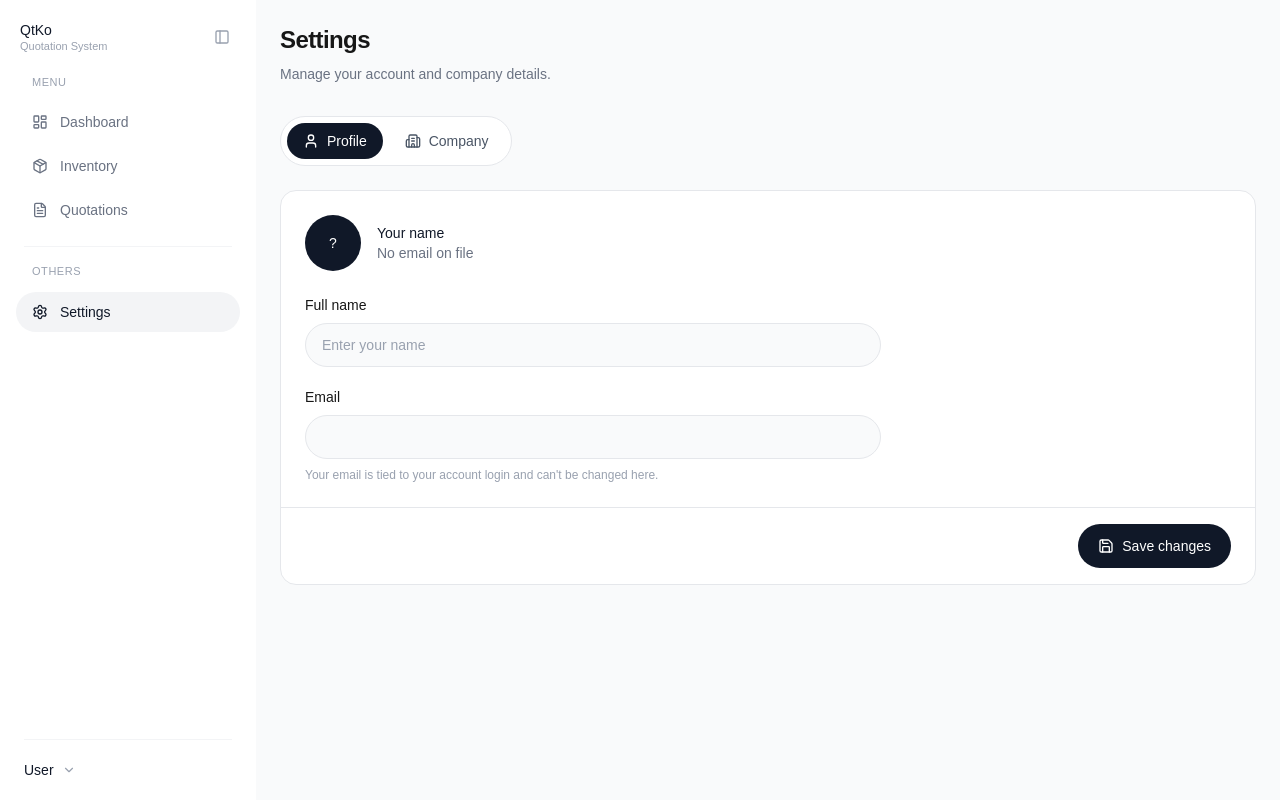
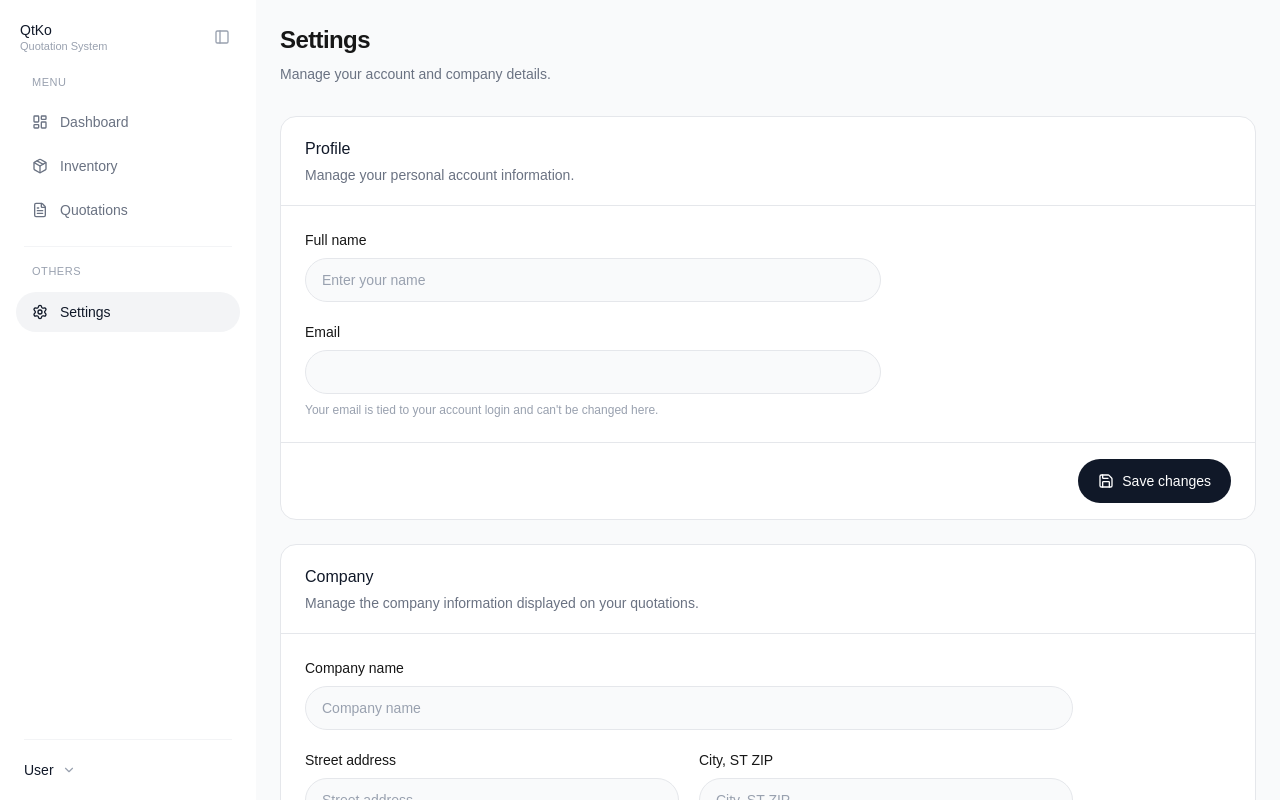
Before and after one commit to alexismierah/systems, a Next.js app in the folder qt/: page /dashboard/settings in a window 1280 px wide. Shown: the top 800 px of the page. Built offline with nearby package versions, Linux system fonts and the light colour scheme; no server answers.

Commit message:
Update page.tsx

```diff
--- a/qt/src/app/dashboard/settings/page.tsx
+++ b/qt/src/app/dashboard/settings/page.tsx
@@ -1,7 +1,7 @@
 "use client";
 
 import { useEffect, useState } from "react";
-import { User, Building2, Save, Loader2 } from "lucide-react";
+import { Save, Loader2 } from "lucide-react";
 import { createClient } from "@/lib/supabase/client";
 
 const fontStack =
@@ -30,23 +30,7 @@ const emptyCompany: CompanyInfo = {
 const inputClass =
   "h-11 w-full rounded-full border border-gray-200 bg-gray-50 px-4 text-sm outline-none transition placeholder:text-gray-400 focus:border-gray-900 focus:bg-white focus:ring-2 focus:ring-gray-900/10";
 
-function getInitials(name: string, email: string) {
-  const source = name.trim() || email.trim();
-  if (!source) return "?";
-
-  const parts = source.split(/\s+/).filter(Boolean);
-  if (parts.length === 1) {
-    return parts[0].slice(0, 2).toUpperCase();
-  }
-
-  return (parts[0][0] + parts[parts.length - 1][0]).toUpperCase();
-}
-
 export default function SettingsPage() {
-  const [activeTab, setActiveTab] = useState<"profile" | "company">(
-    "profile"
-  );
-
   const [userId, setUserId] = useState<string | null>(null);
 
   const [name, setName] = useState("");
@@ -55,12 +39,16 @@ export default function SettingsPage() {
   const [company, setCompany] = useState<CompanyInfo>(emptyCompany);
 
   const [loadingProfile, setLoadingProfile] = useState(true);
-  const [saving, setSaving] = useState(false);
-  const [saved, setSaved] = useState(false);
-  const [error, setError] = useState("");
+  const [savingProfile, setSavingProfile] = useState(false);
+  const [savingCompany, setSavingCompany] = useState(false);
 
-  // Load the signed-in user's profile from Supabase (not localStorage,
-  // which nothing in the app ever populated).
+  const [profileSaved, setProfileSaved] = useState(false);
+  const [companySaved, setCompanySaved] = useState(false);
+
+  const [profileError, setProfileError] = useState("");
+  const [companyError, setCompanyError] = useState("");
+
+  // Load profile
   useEffect(() => {
     const supabase = createClient();
 
@@ -89,6 +77,7 @@ export default function SettingsPage() {
           (user.user_metadata?.full_name as string | undefined) ||
           ""
       );
+
       setEmail(profile?.email || user.email || "");
 
       setLoadingProfile(false);
@@ -96,25 +85,30 @@ export default function SettingsPage() {
 
     loadProfile();
 
-    // Company / letterhead info used on the quotation template.
+    // Load company information
     const storedCompany = localStorage.getItem("company-profile");
+
     if (storedCompany) {
       try {
-        setCompany({ ...emptyCompany, ...JSON.parse(storedCompany) });
+        setCompany({
+          ...emptyCompany,
+          ...JSON.parse(storedCompany),
+        });
       } catch {
         setCompany(emptyCompany);
       }
     }
   }, []);
 
-  const saveSettings = async () => {
-    setError("");
-    setSaving(true);
+  // Save Profile
+  const saveProfile = async () => {
+    setProfileError("");
+    setProfileSaved(false);
+    setSavingProfile(true);
 
     try {
-      if (activeTab === "profile") {
       if (!name.trim()) {
-          setError("Please enter your name.");
+        setProfileError("Please enter your name.");
         return;
       }
 
@@ -123,78 +117,102 @@ export default function SettingsPage() {
       if (userId) {
         const { error: updateError } = await supabase
           .from("profiles")
-            .update({ full_name: name.trim() })
+          .update({
+            full_name: name.trim(),
+          })
           .eq("id", userId);
 
         if (updateError) {
-            setError(updateError.message);
+          setProfileError(updateError.message);
           return;
         }
 
-          // Keep auth metadata in sync too (used as a fallback everywhere
-          // else in the app that reads the display name).
+        // Keep auth metadata in sync
         await supabase.auth.updateUser({
-            data: { full_name: name.trim() },
+          data: {
+            full_name: name.trim(),
+          },
         });
       }
 
-        // Let the sidebar (and anywhere else) know to refresh the name.
+      // Notify sidebar
       window.dispatchEvent(new Event("profile-updated"));
-      }
 
-      if (activeTab === "company") {
-        localStorage.setItem("company-profile", JSON.stringify(company));
-        window.dispatchEvent(new Event("company-updated"));
-      }
+      setProfileSaved(true);
 
-      setSaved(true);
-      setTimeout(() => setSaved(false), 2000);
+      setTimeout(() => {
+        setProfileSaved(false);
+      }, 2000);
     } finally {
-      setSaving(false);
+      setSavingProfile(false);
     }
   };
 
-  const tabs = [
-    { id: "profile" as const, label: "Profile", icon: User },
-    { id: "company" as const, label: "Company", icon: Building2 },
-  ];
+  // Save Company
+  const saveCompany = async () => {
+    setCompanyError("");
+    setCompanySaved(false);
+    setSavingCompany(true);
+
+    try {
+      localStorage.setItem(
+        "company-profile",
+        JSON.stringify(company)
+      );
+
+      // Notify sidebar
+      window.dispatchEvent(new Event("company-updated"));
+
+      setCompanySaved(true);
+
+      setTimeout(() => {
+        setCompanySaved(false);
+      }, 2000);
+    } catch {
+      setCompanyError("Unable to save company information.");
+    } finally {
+      setSavingCompany(false);
+    }
+  };
 
   return (
-    <div style={{ fontFamily: fontStack, fontWeight: 300 }}>
+    <div
+      style={{
+        fontFamily: fontStack,
+        fontWeight: 300,
+      }}
+    >
+      {/* Page Header */}
       <div className="mb-8">
-        <h1 className="text-2xl font-semibold tracking-tight">Settings</h1>
+        <h1 className="text-2xl font-semibold tracking-tight">
+          Settings
+        </h1>
 
         <p className="mt-2 text-sm text-gray-500">
           Manage your account and company details.
         </p>
       </div>
 
-      <div className="mb-6 inline-flex items-center gap-1.5 rounded-full border border-gray-200 bg-white p-1.5">
-        {tabs.map((tab) => {
-          const Icon = tab.icon;
-          const active = activeTab === tab.id;
+      {/* ========================= */}
+      {/* PROFILE */}
+      {/* ========================= */}
 
-          return (
-            <button
-              key={tab.id}
-              type="button"
-              onClick={() => setActiveTab(tab.id)}
-              className={`flex h-9 items-center gap-2 rounded-full px-4 text-sm transition ${
-                active
-                  ? "bg-gray-900 text-white"
-                  : "text-gray-600 hover:bg-gray-100 hover:text-gray-900"
-              }`}
-              style={{ fontWeight: active ? 500 : 400 }}
+      <section className="mb-6 overflow-hidden rounded-2xl border border-gray-200 bg-white">
+        {/* Section Header */}
+        <div className="border-b border-gray-200 px-6 py-5">
+          <h2
+            className="text-base text-gray-900"
+            style={{ fontWeight: 500 }}
           >
-              <Icon className="h-4 w-4" />
-              {tab.label}
-            </button>
-          );
-        })}
+            Profile
+          </h2>
+
+          <p className="mt-1 text-sm text-gray-500">
+            Manage your personal account information.
+          </p>
         </div>
 
-      <div className="overflow-hidden rounded-2xl border border-gray-200 bg-white">
-        {activeTab === "profile" && (
+        {/* Profile Content */}
         <div className="p-6">
           {loadingProfile ? (
             <div className="flex items-center gap-2 text-sm text-gray-500">
@@ -203,22 +221,8 @@ export default function SettingsPage() {
             </div>
           ) : (
             <div className="max-w-xl">
-                <div className="mb-6 flex items-center gap-4">
-                  <div className="flex h-14 w-14 shrink-0 items-center justify-center rounded-full bg-gray-900 text-sm font-medium text-white">
-                    {getInitials(name, email)}
-                  </div>
-
-                  <div>
-                    <p className="text-sm font-medium text-gray-900">
-                      {name || "Your name"}
-                    </p>
-                    <p className="text-sm text-gray-500">
-                      {email || "No email on file"}
-                    </p>
-                  </div>
-                </div>
-
               <div className="space-y-5">
+                {/* Full Name */}
                 <div>
                   <label className="mb-2 block text-sm font-medium">
                     Full name
@@ -233,6 +237,7 @@ export default function SettingsPage() {
                   />
                 </div>
 
+                {/* Email */}
                 <div>
                   <label className="mb-2 block text-sm font-medium">
                     Email
@@ -254,35 +259,87 @@ export default function SettingsPage() {
             </div>
           )}
         </div>
+
+        {/* Profile Footer */}
+        <div className="flex items-center justify-between border-t border-gray-200 px-6 py-4">
+          {profileError ? (
+            <p className="text-sm text-red-600">
+              {profileError}
+            </p>
+          ) : profileSaved ? (
+            <p className="text-sm text-green-600">
+              Profile saved.
+            </p>
+          ) : (
+            <div />
           )}
 
-        {activeTab === "company" && (
+          <button
+            type="button"
+            onClick={saveProfile}
+            disabled={savingProfile || loadingProfile}
+            className="flex h-11 items-center gap-2 rounded-full bg-gray-900 px-5 text-sm text-white transition hover:bg-black disabled:cursor-not-allowed disabled:opacity-60"
+            style={{ fontWeight: 500 }}
+          >
+            {savingProfile ? (
+              <Loader2 className="h-4 w-4 animate-spin" />
+            ) : (
+              <Save className="h-4 w-4" />
+            )}
+
+            {savingProfile ? "Saving..." : "Save changes"}
+          </button>
+        </div>
+      </section>
+
+      {/* ========================= */}
+      {/* COMPANY */}
+      {/* ========================= */}
+
+      <section className="overflow-hidden rounded-2xl border border-gray-200 bg-white">
+        {/* Section Header */}
+        <div className="border-b border-gray-200 px-6 py-5">
+          <h2
+            className="text-base text-gray-900"
+            style={{ fontWeight: 500 }}
+          >
+            Company
+          </h2>
+
+          <p className="mt-1 text-sm text-gray-500">
+            Manage the company information displayed on your quotations.
+          </p>
+        </div>
+
+        {/* Company Content */}
         <div className="p-6">
-            <p className="mb-5 max-w-xl text-sm text-gray-500">
-              This information appears on the letterhead of every quotation
-              you create.
-            </p>
-
-            <div className="grid max-w-xl gap-5 sm:grid-cols-2">
+          <div className="grid max-w-3xl gap-5 sm:grid-cols-2">
+            {/* Company Name */}
             <div className="sm:col-span-2">
               <label className="mb-2 block text-sm font-medium">
                 Company name
               </label>
+
               <input
                 type="text"
                 value={company.companyName}
                 onChange={(e) =>
-                    setCompany({ ...company, companyName: e.target.value })
+                  setCompany({
+                    ...company,
+                    companyName: e.target.value,
+                  })
                 }
                 placeholder="Company name"
                 className={inputClass}
               />
             </div>
 
+            {/* Street Address */}
             <div>
               <label className="mb-2 block text-sm font-medium">
                 Street address
               </label>
+
               <input
                 type="text"
                 value={company.streetAddress}
@@ -297,10 +354,12 @@ export default function SettingsPage() {
               />
             </div>
 
+            {/* City / State / ZIP */}
             <div>
               <label className="mb-2 block text-sm font-medium">
                 City, ST ZIP
               </label>
+
               <input
                 type="text"
                 value={company.cityStateZip}
@@ -315,53 +374,72 @@ export default function SettingsPage() {
               />
             </div>
 
+            {/* Website */}
             <div>
               <label className="mb-2 block text-sm font-medium">
                 Website
               </label>
+
               <input
                 type="text"
                 value={company.website}
                 onChange={(e) =>
-                    setCompany({ ...company, website: e.target.value })
+                  setCompany({
+                    ...company,
+                    website: e.target.value,
+                  })
                 }
                 placeholder="somedomain.com"
                 className={inputClass}
               />
             </div>
 
+            {/* Phone */}
             <div>
               <label className="mb-2 block text-sm font-medium">
                 Phone
               </label>
+
               <input
                 type="text"
                 value={company.phone}
                 onChange={(e) =>
-                    setCompany({ ...company, phone: e.target.value })
+                  setCompany({
+                    ...company,
+                    phone: e.target.value,
+                  })
                 }
                 placeholder="000-000-0000"
                 className={inputClass}
               />
             </div>
 
+            {/* Fax */}
             <div>
-                <label className="mb-2 block text-sm font-medium">Fax</label>
+              <label className="mb-2 block text-sm font-medium">
+                Fax
+              </label>
+
               <input
                 type="text"
                 value={company.fax}
                 onChange={(e) =>
-                    setCompany({ ...company, fax: e.target.value })
+                  setCompany({
+                    ...company,
+                    fax: e.target.value,
+                  })
                 }
                 placeholder="000-000-0000"
                 className={inputClass}
               />
             </div>
 
+            {/* Prepared By */}
             <div>
               <label className="mb-2 block text-sm font-medium">
                 Prepared by (salesperson)
               </label>
+
               <input
                 type="text"
                 value={company.preparedBy}
@@ -377,33 +455,38 @@ export default function SettingsPage() {
             </div>
           </div>
         </div>
-        )}
 
+        {/* Company Footer */}
         <div className="flex items-center justify-between border-t border-gray-200 px-6 py-4">
-          {error ? (
-            <p className="text-sm text-red-600">{error}</p>
-          ) : saved ? (
-            <p className="text-sm text-green-600">Settings saved.</p>
+          {companyError ? (
+            <p className="text-sm text-red-600">
+              {companyError}
+            </p>
+          ) : companySaved ? (
+            <p className="text-sm text-green-600">
+              Company information saved.
+            </p>
           ) : (
             <div />
           )}
 
           <button
             type="button"
-            onClick={saveSettings}
-            disabled={saving || loadingProfile}
+            onClick={saveCompany}
+            disabled={savingCompany}
             className="flex h-11 items-center gap-2 rounded-full bg-gray-900 px-5 text-sm text-white transition hover:bg-black disabled:cursor-not-allowed disabled:opacity-60"
             style={{ fontWeight: 500 }}
           >
-            {saving ? (
+            {savingCompany ? (
               <Loader2 className="h-4 w-4 animate-spin" />
             ) : (
               <Save className="h-4 w-4" />
             )}
-            {saving ? "Saving..." : "Save changes"}
+
+            {savingCompany ? "Saving..." : "Save changes"}
           </button>
         </div>
-      </div>
+      </section>
     </div>
   );
 }
```
Lines whose indentation alone changed are shown as unchanged.
